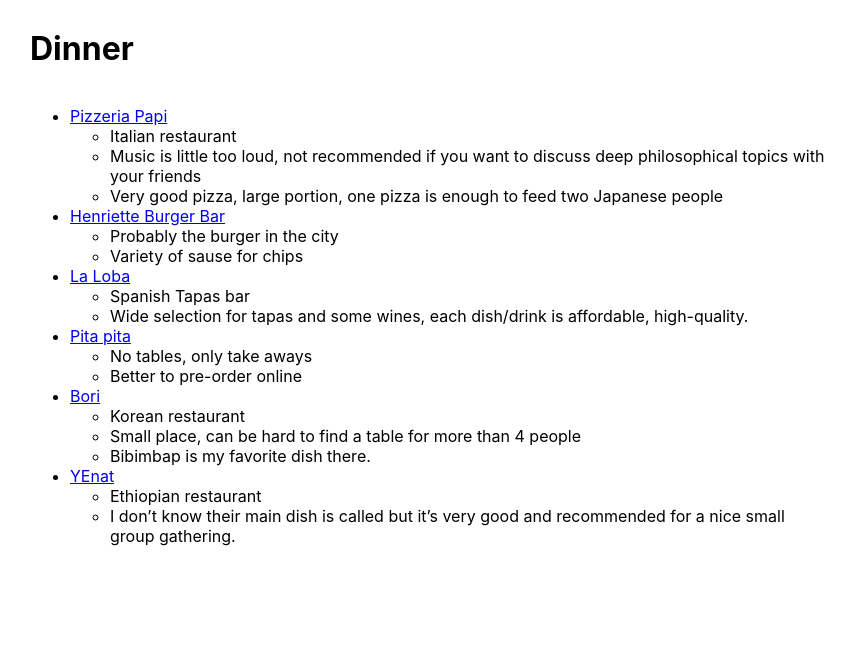
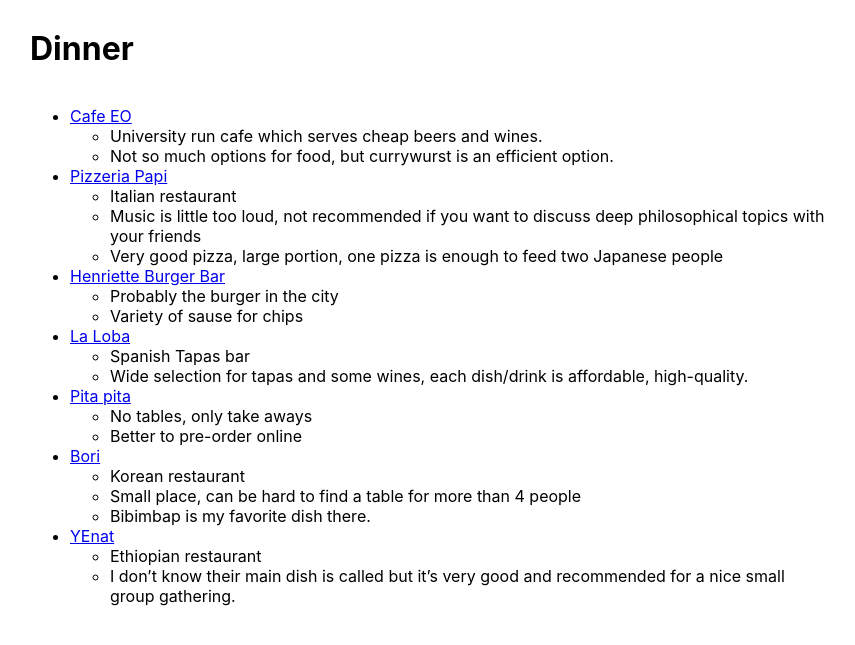
Before and after one commit to sobamchan/monnem.sotaro.io, a Jekyll site: the page built from dinner.md, in a window 1280 px wide. Shown: the top 645 px of the page, without its empty margins (210-1065 px from the left). Built offline with Jekyll 4.4.1, drawn with Linux system fonts in a browser that asks for light colours.

Commit message:
cafe eo rules

```diff
--- a/dinner.md
+++ b/dinner.md
@@ -5,6 +5,9 @@ title: "dinner"
 
 # Dinner
 
+- [Cafe EO](https://www.uni-mannheim.de/news/cafe-eo-wiedereroeffnet/)
+  - University run cafe which serves cheap beers and wines.
+  - Not so much options for food, but currywurst is an efficient option.
 - [Pizzeria Papi](https://goo.gl/maps/6EBW2dhEvvrQ5HgF7)
   - Italian restaurant
   - Music is little too loud, not recommended if you want to discuss deep philosophical topics with your friends
```
